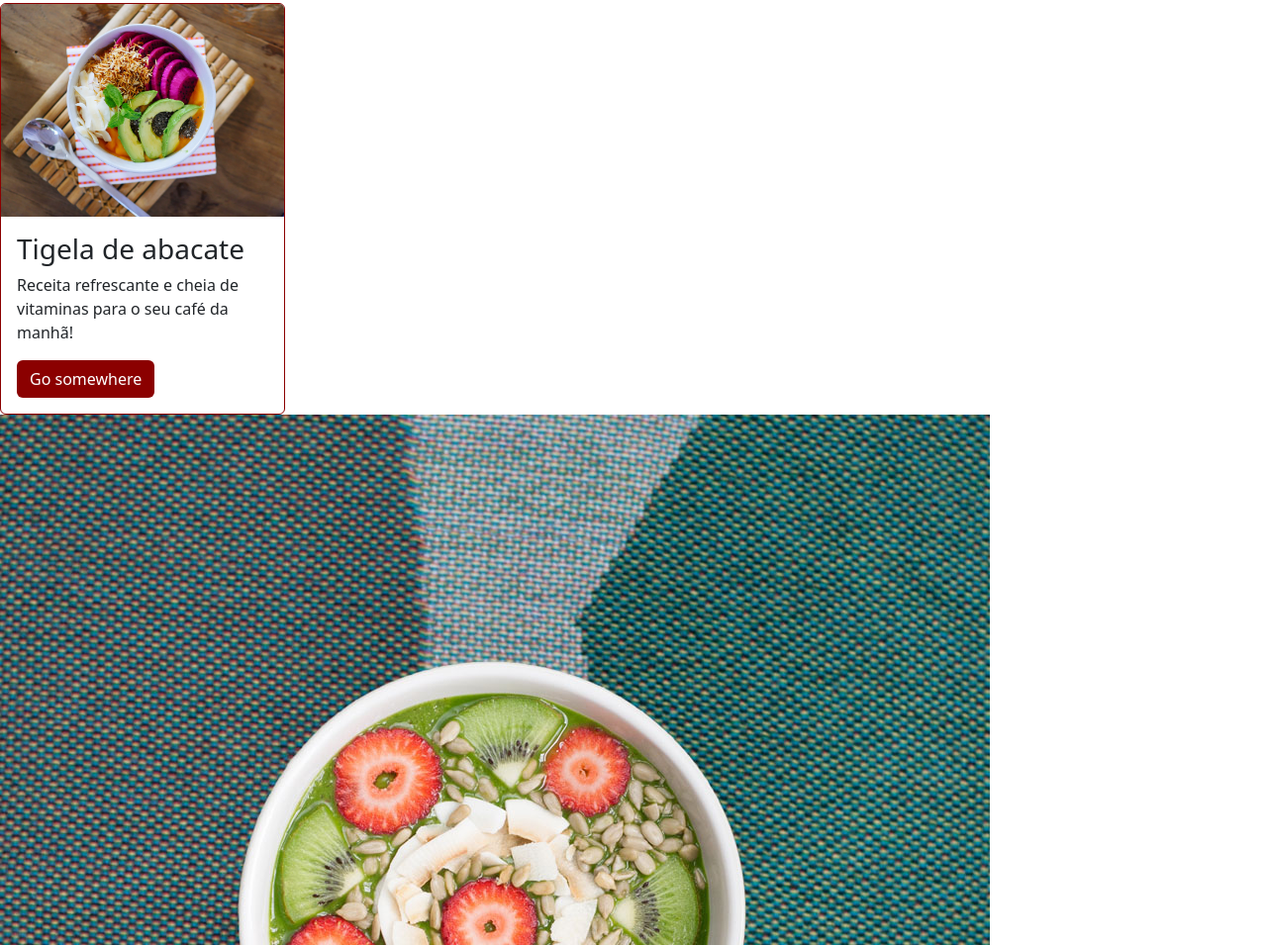
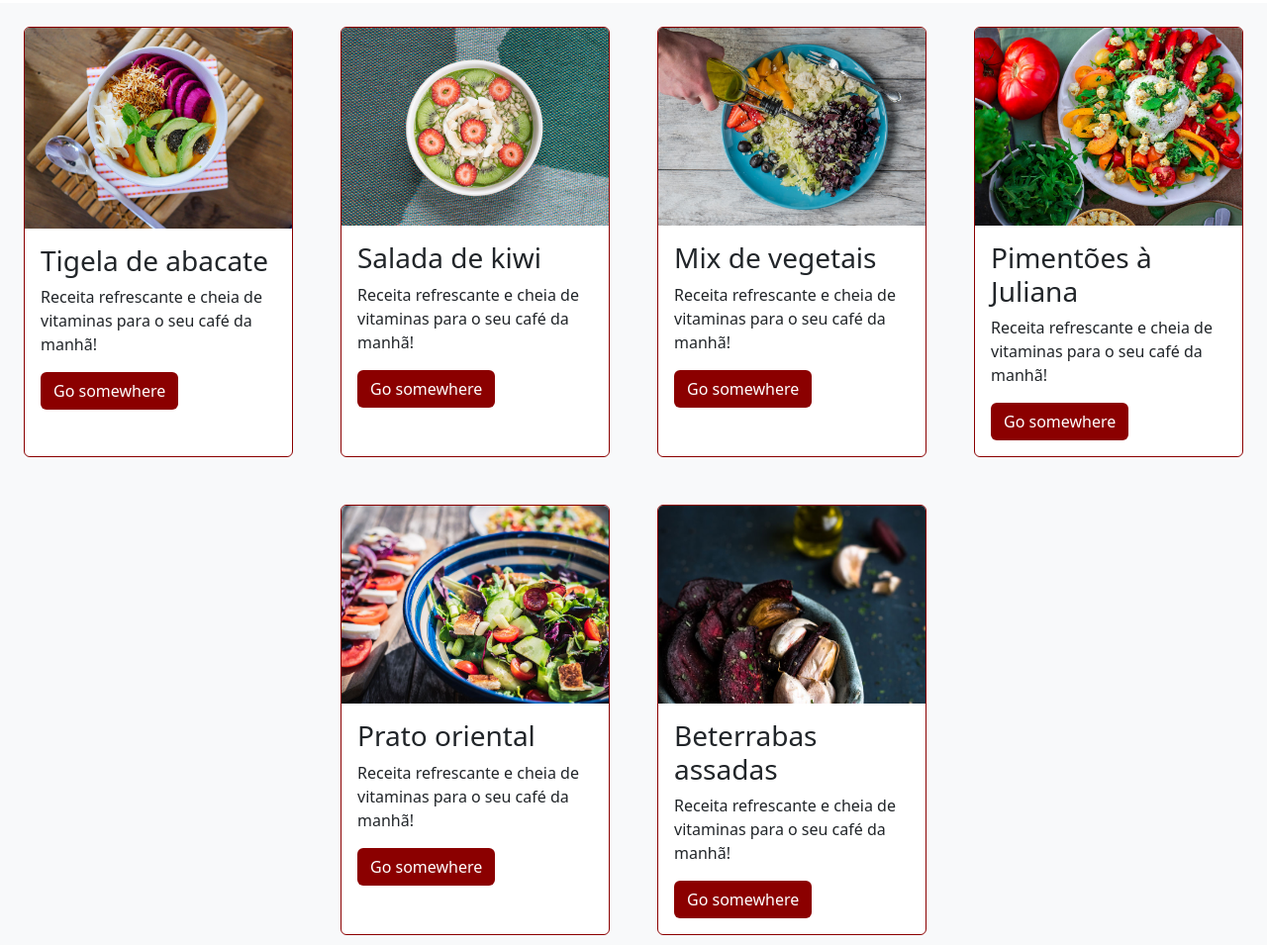
Before and after one commit to Volaxy/HTML_e_CSS-Bootstrap_4-Criando-uma-Landing-Page-Responsiva, a plain HTML site: page Fruta e Fruto/index.html in a window 1280 px wide. Shown: the part 645-1600 px from the top of the page at 99% size. Drawn offline with nearby package versions, Linux system fonts and the light colour scheme.

Commit message:
ADD - Chapter 5 Completed

```diff
--- a/Fruta e Fruto/index.html
+++ b/Fruta e Fruto/index.html
@@ -80,44 +80,75 @@
             <p class="text-center text-secondary pb-5">Nossas receitas ajudam você a aproveitar melhor os alimentos, economizar, ganhar tempo e praticidade</p>
         </section>
 
-        <section class="recipes">
-            <div class="card special-border-color" style="width: 18rem;">
+        <section class="recipes container-fluid bg-light">
+            <div class="row justify-content-center">
+                <article class="card special-border-color card-width p-0 m-4 col-12 col-md-4">
                     <img src="src/img/receita-abacate.jpg" class="card-img-top" alt="tigela com salada de abacate, vista superior">
+
                     <div class="card-body">
                         <h3 class="card-title">Tigela de abacate</h3>
                         <p class="card-text">Receita refrescante e cheia de vitaminas para o seu café da manhã!</p>
                         <a href="#" class="btn special-color-button">Go somewhere</a>
                     </div>
+                </article>
+
+                <article class="card special-border-color card-width p-0 m-4 col-12 col-md-4">
+                    <img src="src/img/receita-kiwi.jpg" class="card-image-position card-img-top" alt="tigela de mingau com kiwi, vista superior">
+
+                    <div class="card-body">
+                        <h3 class="card-title">Salada de kiwi</h3>
+                        <p class="card-text">Receita refrescante e cheia de vitaminas para o seu café da manhã!</p>
+                        <a href="#" class="btn special-color-button">Go somewhere</a>
+                    </div>
+                </article>
+
+                <article class="card special-border-color card-width p-0 m-4 col-12 col-md-4">
+                    <img src="src/img/receita-mix.jpg" class="card-image-position card-img-top" alt="prato com mix de vegetais e mão de pessoa adicionando azeite, vista superior">
+
+                    <div class="card-body">
+                        <h3 class="card-title">Mix de vegetais</h3>
+                        <p class="card-text">Receita refrescante e cheia de vitaminas para o seu café da manhã!</p>
+                        <a href="#" class="btn special-color-button">Go somewhere</a>
+                    </div>
+                </article>
+
+                <article class="card special-border-color card-width p-0 m-4 col-12 col-md-4">
+                    <img src="src/img/receita-pimentoes.jpg" class="card-image-position card-img-top" alt="prato de salada de pimentões com alguns ingredientes ao lado, vista superior">
+
+                    <div class="card-body">
+                        <h3 class="card-title">Pimentões à Juliana</h3>
+                        <p class="card-text">Receita refrescante e cheia de vitaminas para o seu café da manhã!</p>
+                        <a href="#" class="btn special-color-button">Go somewhere</a>
+                    </div>
+                </article>
+
+                <article class="card special-border-color card-width p-0 m-4 col-12 col-md-4">
+                    <img src="src/img/receita-oriental.jpg" class="card-image-position card-img-top" alt="tigela com salada de vegetais estilo oriental, vista de cima">
+
+                    <div class="card-body">
+                        <h3 class="card-title">Prato oriental</h3>
+                        <p class="card-text">Receita refrescante e cheia de vitaminas para o seu café da manhã!</p>
+                        <a href="#" class="btn special-color-button">Go somewhere</a>
+                    </div>
+                </article>
+
+                <article class="card special-border-color card-width p-0 m-4 col-12 col-md-4">
+                    <img src="src/img/receita-beterrabas.jpg" class="card-image-position card-img-top" alt="tigela com beterrabas e dentes de alho assados em primeiro plano, com ingredientes ao fundo">
+
+                    <div class="card-body">
+                        <h3 class="card-title">Beterrabas assadas</h3>
+                        <p class="card-text">Receita refrescante e cheia de vitaminas para o seu café da manhã!</p>
+                        <a href="#" class="btn special-color-button">Go somewhere</a>
+                    </div>
+                </article>
             </div>
         </section>
     </main>
 
-    <img src="src/img/receita-kiwi.jpg" alt="tigela de mingau com kiwi, vista superior">
-    <h3>Salada de kiwi</h3>
-    <p>Receita refrescante e cheia de vitaminas para o seu café da manhã!</p>
-
-    <img src="src/img/receita-mix.jpg" alt="prato com mix de vegetais e mão de pessoa adicionando azeite, vista superior">
-    <h3>Mix de vegetais</h3>
-    <p>Receita refrescante e cheia de vitaminas para o seu café da manhã!</p>
-
-    <img src="src/img/receita-pimentoes.jpg" alt="prato de salada de pimentões com alguns ingredientes ao lado, vista superior">
-    <h3>Pimentões à Juliana</h3>
-    <p>Receita refrescante e cheia de vitaminas para o seu café da manhã!</p>
-
-    <img src="src/img/receita-oriental.jpg" alt="tigela com salada de vegetais estilo oriental, vista de cima">
-    <h3>Prato oriental</h3>
-    <p>Receita refrescante e cheia de vitaminas para o seu café da manhã!</p>
-
-    <img src="src/img/receita-beterrabas.jpg" alt="tigela com beterrabas e dentes de alho assados em primeiro plano, com ingredientes ao fundo">
-    <h3>Beterrabas assadas</h3>
-    <p>Receita refrescante e cheia de vitaminas para o seu café da manhã!</p>
-
     <p>contato:<a href="mailto:email@frutafruto.com.br">email@frutafruto.com.br</a></p>
 
     <!-- JavaScript Bundle with Popper -->
-    <script src="https://cdn.jsdelivr.net/npm/bootstrap@5.2.0/dist/js/bootstrap.bundle.min.js"
-        integrity="sha384-A3rJD856KowSb7dwlZdYEkO39Gagi7vIsF0jrRAoQmDKKtQBHUuLZ9AsSv4jD4Xa"
-        crossorigin="anonymous"></script>
+    <script src="https://cdn.jsdelivr.net/npm/bootstrap@5.2.0/dist/js/bootstrap.bundle.min.js" integrity="sha384-A3rJD856KowSb7dwlZdYEkO39Gagi7vIsF0jrRAoQmDKKtQBHUuLZ9AsSv4jD4Xa" crossorigin="anonymous"></script>
 </body>
 
 </html>
--- a/Fruta e Fruto/src/css/style.css
+++ b/Fruta e Fruto/src/css/style.css
@@ -20,3 +20,12 @@
 .special-border-color {
     border-color: darkred;
 }
+
+.card-image-position {
+    object-fit: cover;
+    height: 200px;
+}
+
+.card-width {
+    max-width: 17rem;
+}
```
Also changed, not shown: 1 other file. Lines whose indentation alone changed are shown as unchanged.
